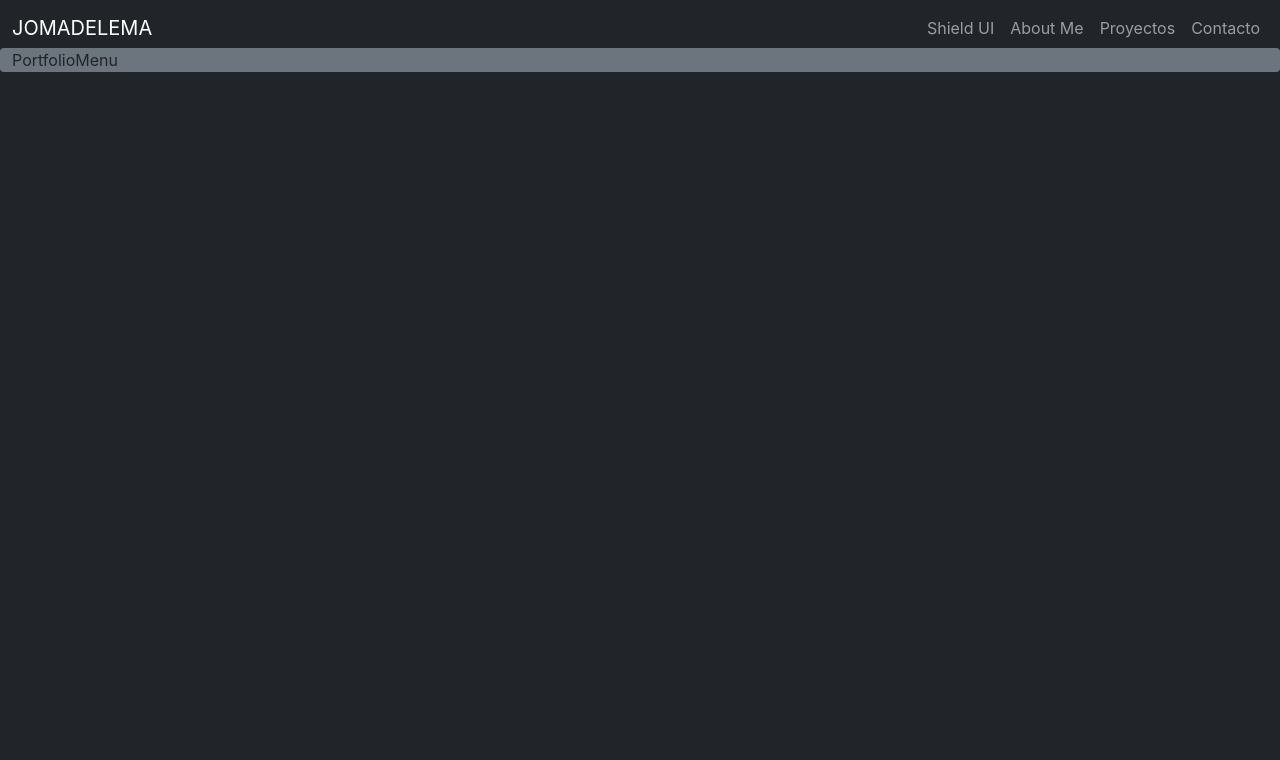
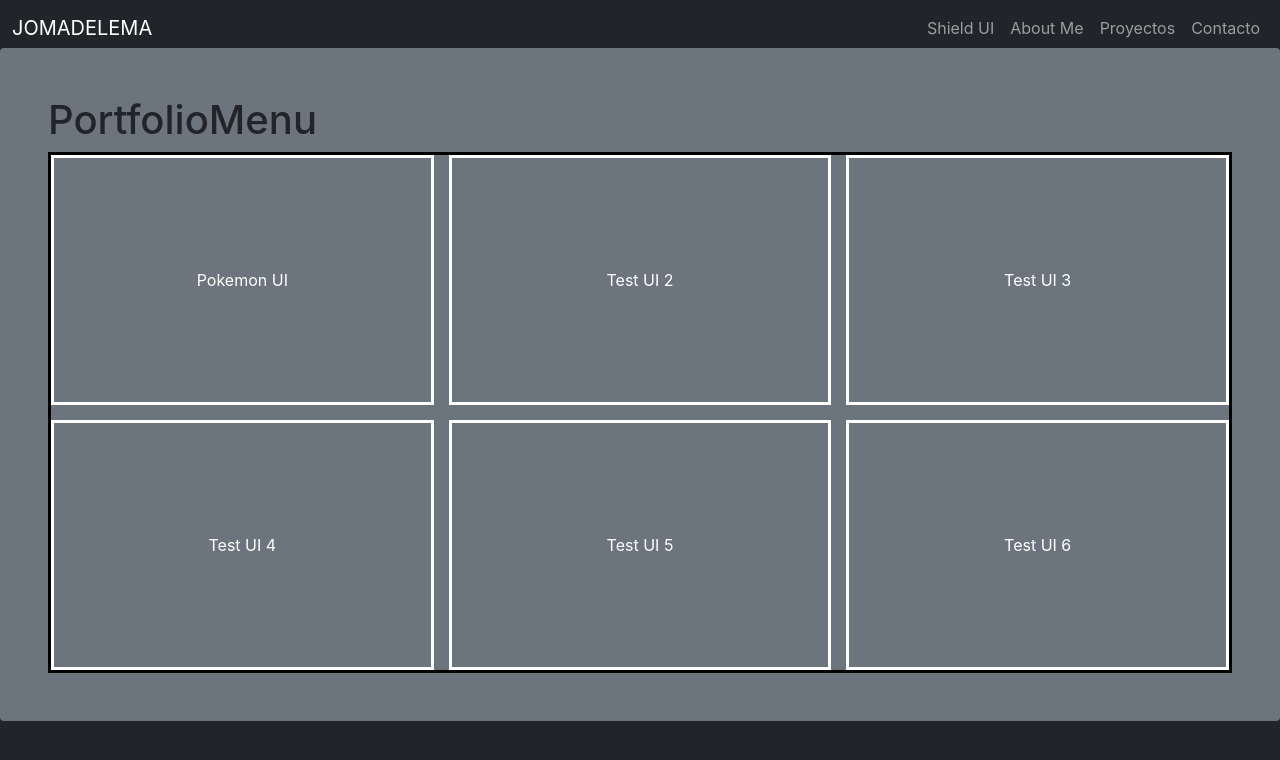
Before and after one commit to JOMADELEMA/masteringreact, a React (Create React App) app: page / in a window 1280 px wide. Shown: the top 760 px of the page. Built offline with nearby package versions, Linux system fonts and the light colour scheme.

Commit message:
se creo el grid paralas card del portfolioMenu

```diff
--- /dev/null
+++ b/src/Components/PortfolioMenu.css
@@ -0,0 +1,18 @@
+.contenedorGrid {
+    display: grid;
+    grid-template: repeat(2, 1fr) / repeat(3, 1fr);
+    gap: 15px;
+    align-items: center;
+    justify-content: center;
+    border: solid black;
+}
+
+.contenedorHijoGrid {
+    border: solid white;
+    height: 250px;
+    width: 100%;
+    display: flex;
+    align-items: center;
+    justify-content: center;
+    color: white;
+}
--- a/src/Components/PortfolioMenu.jsx
+++ b/src/Components/PortfolioMenu.jsx
@@ -1,9 +1,33 @@
-import React from 'react'
+import React from "react";
+import './PortfolioMenu.css';
 
 const PortfolioMenu = () => {
   return (
-    <div>PortfolioMenu</div>
-  )
-}
+    <>
+      <h1> PortfolioMenu </h1>
 
-export default PortfolioMenu
+      <div className="contenedorGrid">
+        <div className="contenedorHijoGrid">
+            Pokemon UI
+        </div>
+        <div className="contenedorHijoGrid">
+            Test UI 2
+        </div>
+        <div className="contenedorHijoGrid">
+            Test UI 3
+        </div>
+        <div className="contenedorHijoGrid">
+            Test UI 4
+        </div>
+        <div className="contenedorHijoGrid">
+            Test UI 5
+        </div>
+        <div className="contenedorHijoGrid">
+            Test UI 6
+        </div>
+      </div>
+    </>
+  );
+};
+
+export default PortfolioMenu;
--- a/src/Pages/Index.jsx
+++ b/src/Pages/Index.jsx
@@ -7,10 +7,8 @@ const Index = () => {
   return (
     <>
       <NavBar />
-      <div className="container-fluid bg-secondary rounded mt-5">
-
-  <PortfolioMenu />
-
+      <div className="container-fluid bg-secondary rounded mt-5 p-5">
+        <PortfolioMenu />
       </div>
     </>
   );
```
